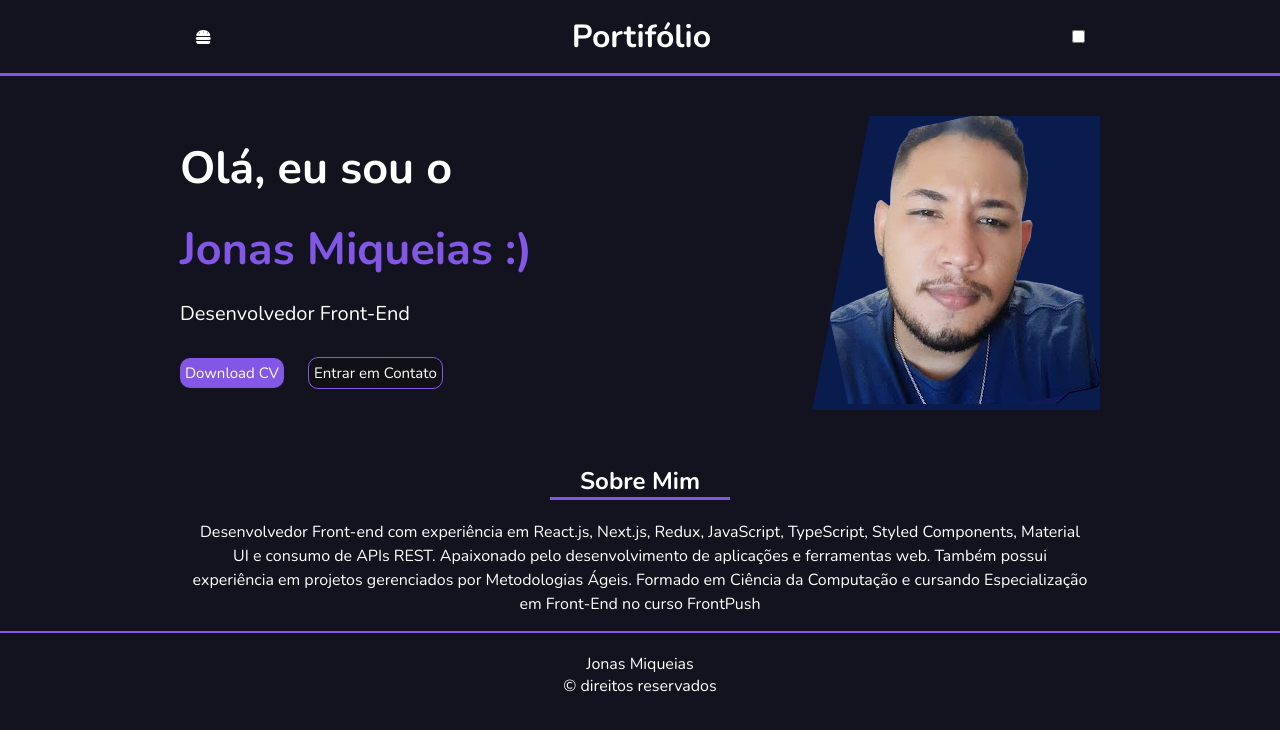
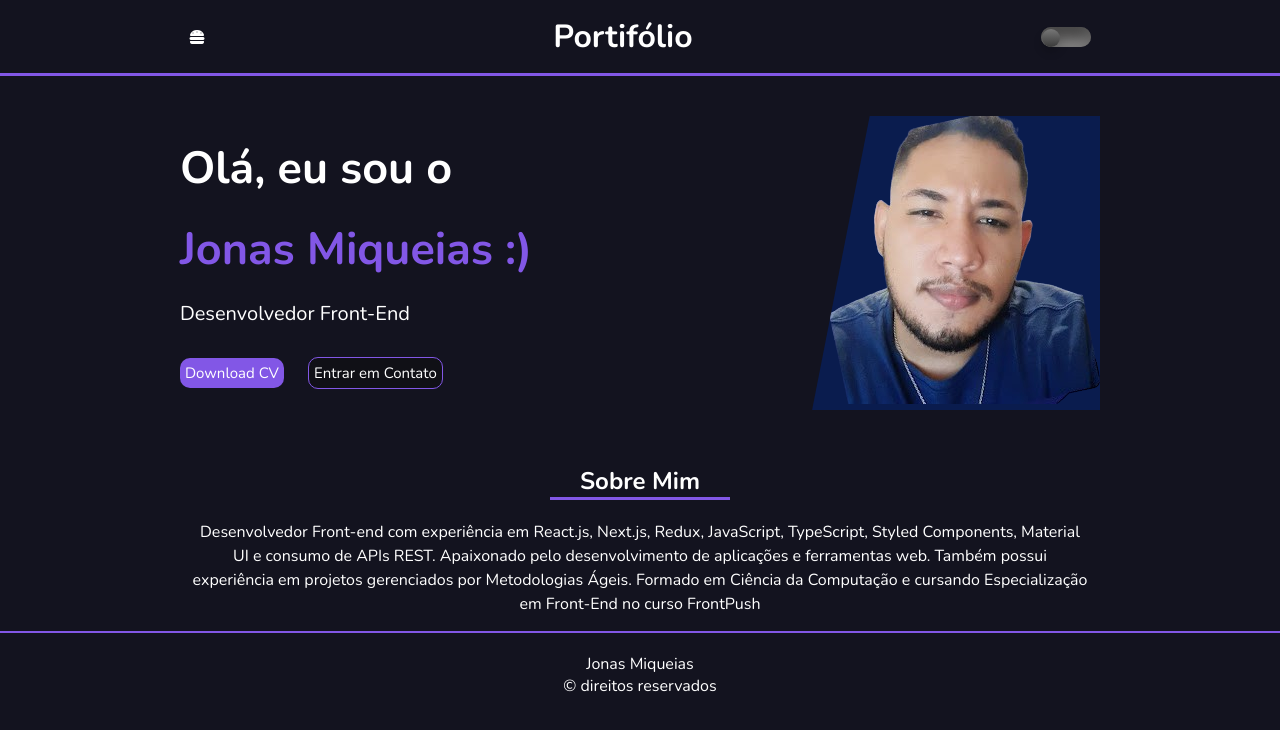
Before and after one commit to Jonasprogramer/portifolio, a plain HTML site: page index.html in a window 1280 px wide. Drawn offline with nearby package versions, Linux system fonts and the light colour scheme.

Commit message:
dark mode

```diff
--- a/index.html
+++ b/index.html
@@ -13,7 +13,8 @@
         <div class="itens">
             <i class="fa-solid fa-burger"></i>
             <h1>Portifólio</h1>
-            <input type="checkbox" name="check" id="modo">
+            <input type="checkbox" name="check" id="dark-toggle">
+            <label for="dark-toggle"></label>
         </div>
     </header>
 
--- a/style.css
+++ b/style.css
@@ -28,6 +28,49 @@ body{
 
 h1{
     color: #fff;
+}
+.fa-solid{
+    cursor: pointer;
+}
+
+/*construção darkmode toggle*/
+label{
+    width: 50px;
+    height: 20px;
+    position: relative;
+    display: block;
+    background: #585757;
+    border-radius: 10px;
+    box-shadow: inset 0px 5px 15px rgba(0,0,0,0.4), inset 0px -5px 15px rgba(255,255,255,0.4);
+    cursor: pointer;
+    transition: 0.3s;
+}
+label:after {
+    content: "";
+    width: 18px;
+    height: 18px;
+    position: absolute;
+    top: 2px;
+    left: 1px;
+    background: linear-gradient(180deg, #777, #3a3a3a);
+    border-radius: 180px;
+    box-shadow: 0px 5px 10px rgba(0,0,0,0.2);
+}
+
+input{
+    width: 0;
+    height: 0;
+    visibility: hidden;
+    display: none;
+}
+
+input:checked + label{
+    background-color: #e7e4e4;
+}
+input:checked + label:after{
+    left: 50px;
+    transform: translateX(-100%);
+    background: linear-gradient(180deg,#ffcc89, #d8860b);
 }
 
 /*Construção sessão apresentação*/
```
